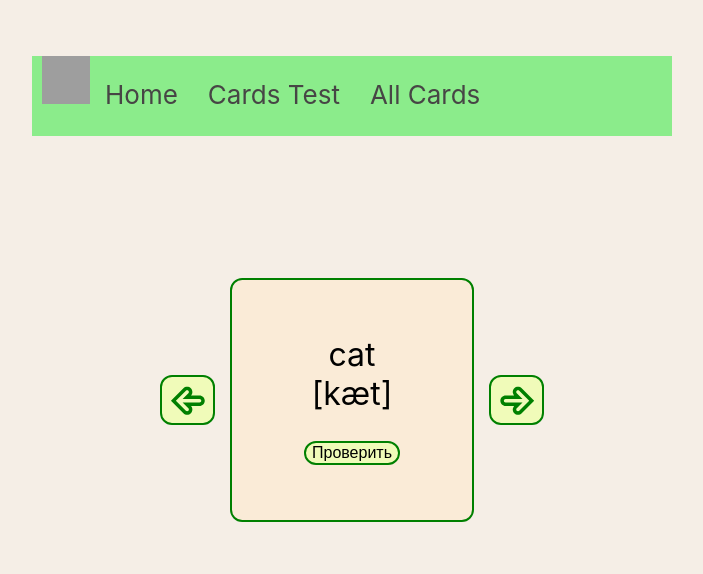
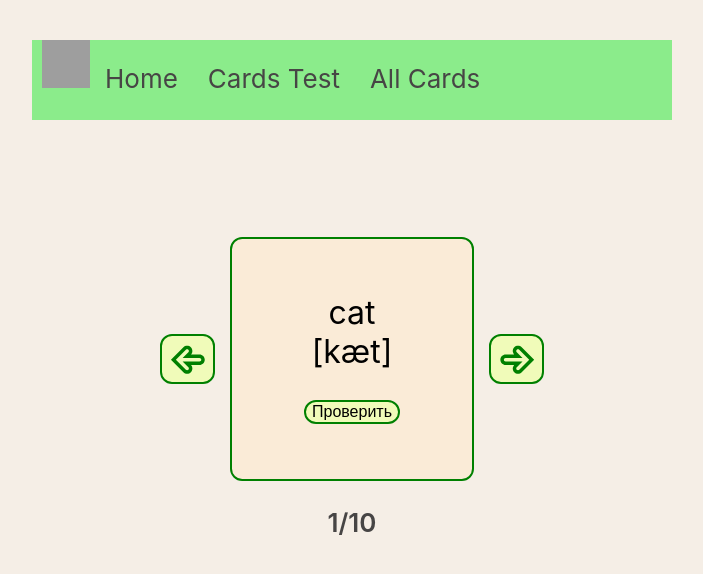
Before and after one commit to EvgeniyaKalinichenko/Language-app, a React (Create React App) app in the folder language-app/: page /cards_test in a window 1280 px wide. Shown: the top 574 px of the page, without its empty margins (288-991 px from the left). Built offline with nearby package versions, Linux system fonts and the light colour scheme; grey boxes are pictures that could not be loaded.

Commit message:
Add page 404

```diff
--- a/language-app/src/App.jsx
+++ b/language-app/src/App.jsx
@@ -4,6 +4,7 @@ import CardForm from "./components/CardForm";
 import CardWrapper from "./components/CardWrapper";
 import { BrowserRouter as Router, Routes, Route } from "react-router-dom";
 import Header from "./components/Header";
+import MissingPage from "./components/MissingPage";
 
 function App() {
   return (
@@ -15,6 +16,7 @@ function App() {
             <Route path="/" element={<Table />} />
             <Route path="/cards" element={<CardForm />} />
             <Route path="/cards_test" element={<CardWrapper />} />
+            <Route path="*" element={<MissingPage />} />
           </Routes>
         </header>
       </div>
--- a/language-app/src/components/Card.module.css
+++ b/language-app/src/components/Card.module.css
@@ -3,7 +3,6 @@
     background-color: #FAEBD7;
     width: 50%;
     padding: 7px;
-
 }
 
 .thead {
@@ -33,7 +32,6 @@
     color: black;
     background-color: #FAEBD7;
     font-size:xx-large;
-
 }
 
 .cards {
--- a/language-app/src/components/CardWrapper.jsx
+++ b/language-app/src/components/CardWrapper.jsx
@@ -5,9 +5,6 @@ import { TiArrowRightOutline, TiArrowLeftOutline } from "react-icons/ti";
 import styles from "./Button.module.css";
 import style from "./CardWrapper.module.css";
 
-// export const Carousel = ({ cards }) => {
-//   const [position, setPosition] = useState(0);
-// };
 const CardWrapper = () => {
   const [position, setPosition] = useState(0);
 
@@ -26,6 +23,7 @@ const CardWrapper = () => {
     }
   }
   return (
+    <div>
       <div className={style.cardWrapper}>
         <button
           className={styles.buttonArrow}
@@ -35,7 +33,6 @@ const CardWrapper = () => {
           <TiArrowLeftOutline />
         </button>
         <CardComponent
-        // name={words[position].name}
           english={words[position].english}
           transcription={words[position].transcription}
           russian={words[position].russian}
@@ -47,10 +44,10 @@ const CardWrapper = () => {
         >
           <TiArrowRightOutline />
         </button>
-
-      {/* <p className="number_of_card">
-        {position + 1}/{wordsLength}
-      </p> */}
+      </div>
+      <p className={style.number_of_card}>
+        {position + 1}/{words.length}
+      </p>
     </div>
   );
 };
--- a/language-app/src/components/CardWrapper.module.css
+++ b/language-app/src/components/CardWrapper.module.css
@@ -4,3 +4,9 @@
     align-items: center;
     gap: 15px;
 }
+
+.number_of_card {
+    text-align: center;
+    color: rgb(71, 69, 69);
+    font-weight: 600;
+}
--- /dev/null
+++ b/language-app/src/components/MissingPage.jsx
@@ -0,0 +1,15 @@
+
+
+function MissingPage() {
+  return (
+    <div>
+      <img
+        src="https://cdn2.hubspot.net/hubfs/242200/shutterstock_774749455.jpg"
+        alt="page_not_found"
+        style={{ width: "600px" }}
+      />
+    </div>
+  );
+}
+
+export default MissingPage;
--- a/language-app/src/components/Nav.module.css
+++ b/language-app/src/components/Nav.module.css
@@ -3,7 +3,8 @@
     width: 50%;
     height: 5rem;
     position: fixed;
-    top: 7%;
+    top: 5%;
+
 }
 
 .links {
```
Lines whose indentation alone changed are shown as unchanged.
